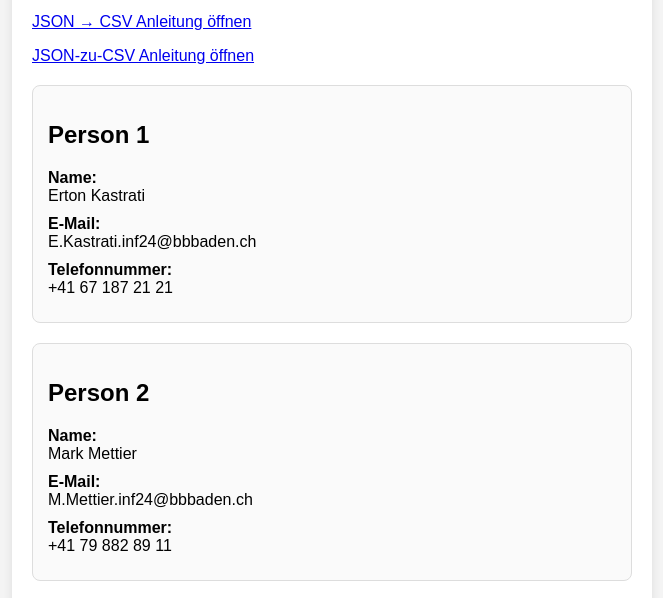
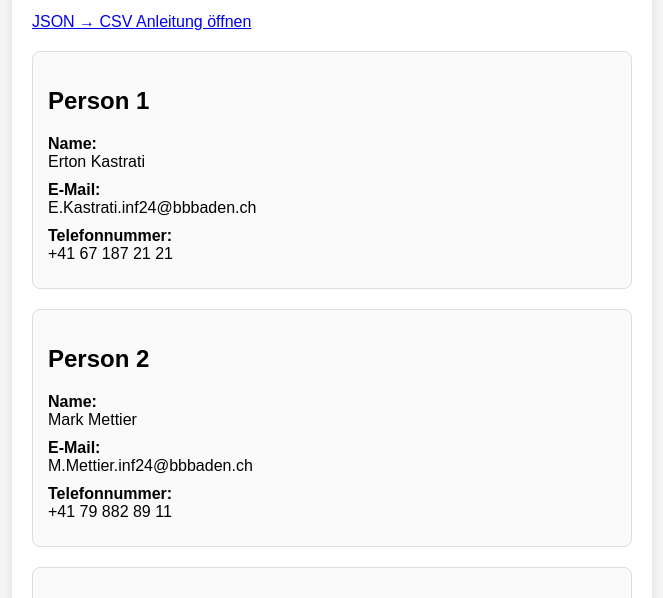
Before and after one commit to Minato-960/Support-Website, a plain HTML site: page index.html in a window 1280 px wide. Shown: the part 161-759 px from the top of the page, without its empty margins (308-971 px from the left). Drawn offline with Linux system fonts and the light colour scheme.

Commit message:
fixed zeile

```diff
--- a/index.html
+++ b/index.html
@@ -44,7 +44,6 @@
         <h1>Support – Kontaktpersonen</h1>
         <p>Hier noch ein Link zur Anleitung <strong>Json zu csv</strong>:</p>
         <a href="https://www.youtube.com/watch?v=EoQOpsIXmUk&pp=ygUVQW5sZWl0dW5nIEpzb24genUgY3N2" target="_blank">JSON → CSV Anleitung öffnen</a>
-        <p><a href="#">JSON-zu-CSV Anleitung öffnen</a></p>
 
         <div class="person">
             <h2>Person 1</h2>
```
